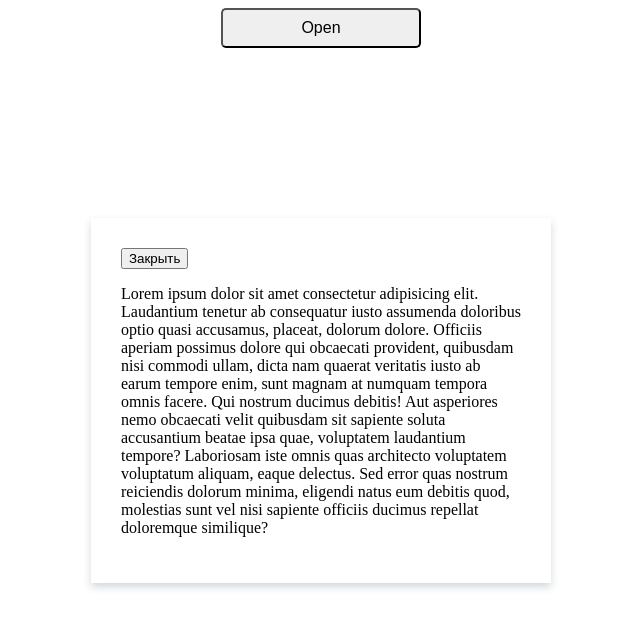
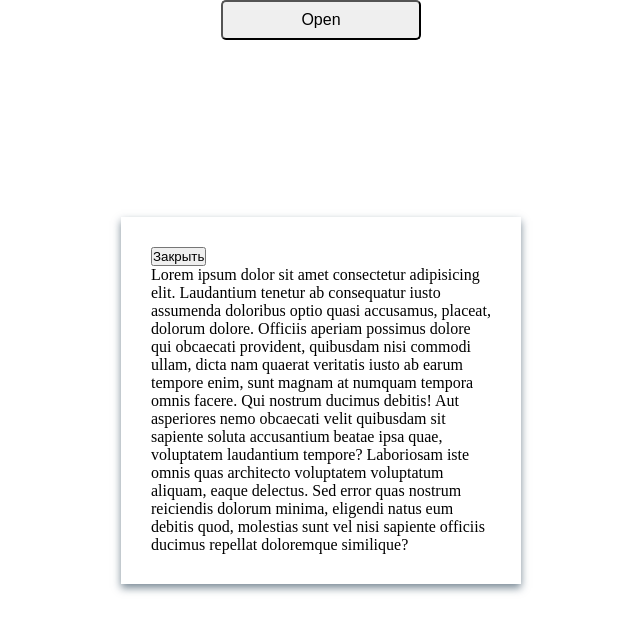
Before and after one commit to rfkhusnutdinov/cg-modal, a website built with webpack: page demo/index.html in a window 1280 px wide. Both pictures are taken after a click on the button "Open". Shown: the whole page, without its empty margins (319-959 px from the left). Built offline with nearby package versions, Linux system fonts and the light colour scheme.

Commit message:
update demo

```diff
--- a/demo/style.css
+++ b/demo/style.css
@@ -1,3 +1,9 @@
+* {
+  box-sizing: border-box;
+  padding: 0;
+  margin: 0;
+}
+
 .js-open-modal-btn {
   width: 200px;
   margin-left: auto;
--- a/src/cg-modal.css
+++ b/src/cg-modal.css
@@ -14,6 +14,7 @@
   overflow: hidden;
   visibility: hidden;
   opacity: 0;
+  box-sizing: border-box;
 }
 
 .js-modal.active {
@@ -27,16 +28,19 @@
   justify-content: center;
   overflow: auto;
   padding: 15px;
+  width: 100%;
+  box-sizing: border-box;
 }
 
 .js-modal-content {
   max-width: 400px;
+  box-sizing: border-box;
   width: 100%;
   padding: 30px;
   background-color: #fff;
-  -webkit-box-shadow: 0px 4px 8px 0px rgba(34, 60, 80, 0.2);
-  -moz-box-shadow: 0px 4px 8px 0px rgba(34, 60, 80, 0.2);
-  box-shadow: 0px 4px 8px 0px rgba(34, 60, 80, 0.2);
+  -webkit-box-shadow: 0px 4px 8px 0px rgba(34, 60, 80, 0.6);
+  -moz-box-shadow: 0px 4px 8px 0px rgba(34, 60, 80, 0.6);
+  box-shadow: 0px 4px 8px 0px rgba(34, 60, 80, 0.6);
 }
 
 .js-modal.left .js-modal-content {
```
Also changed, not shown: dist/cg-modal.min.css.
